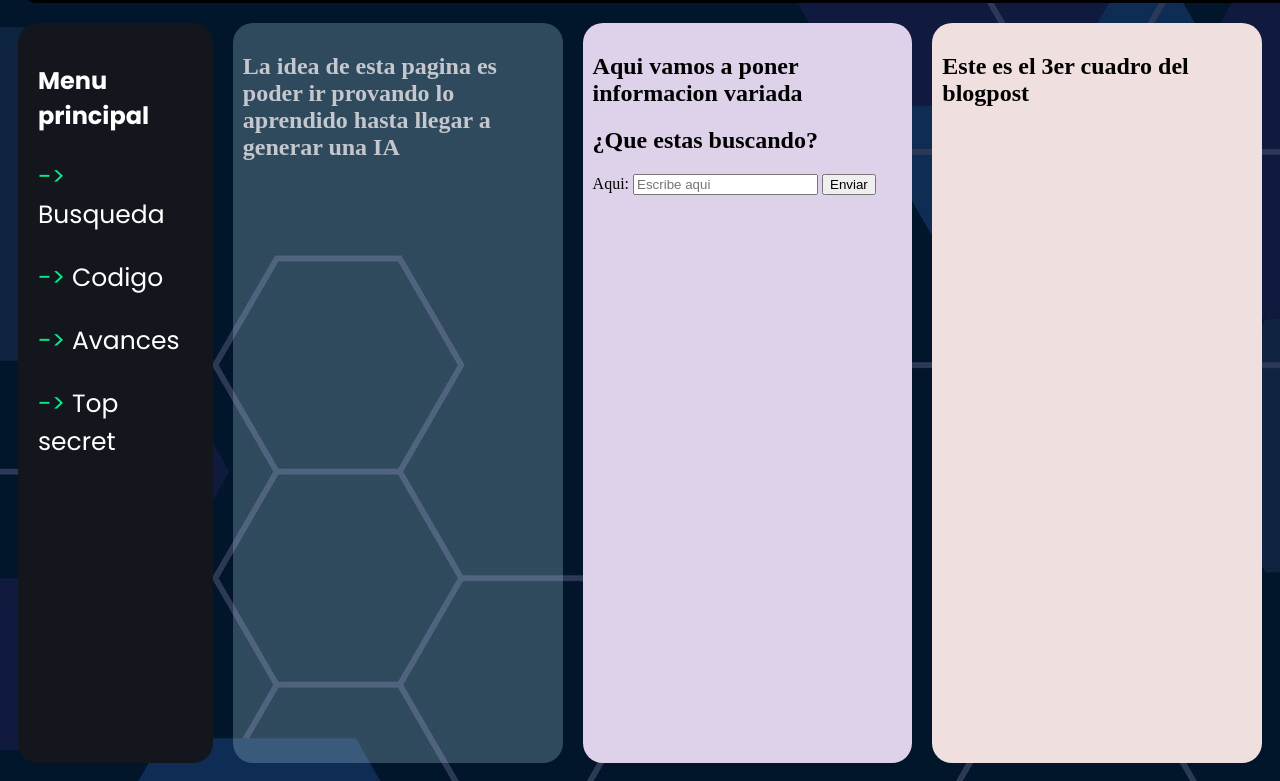
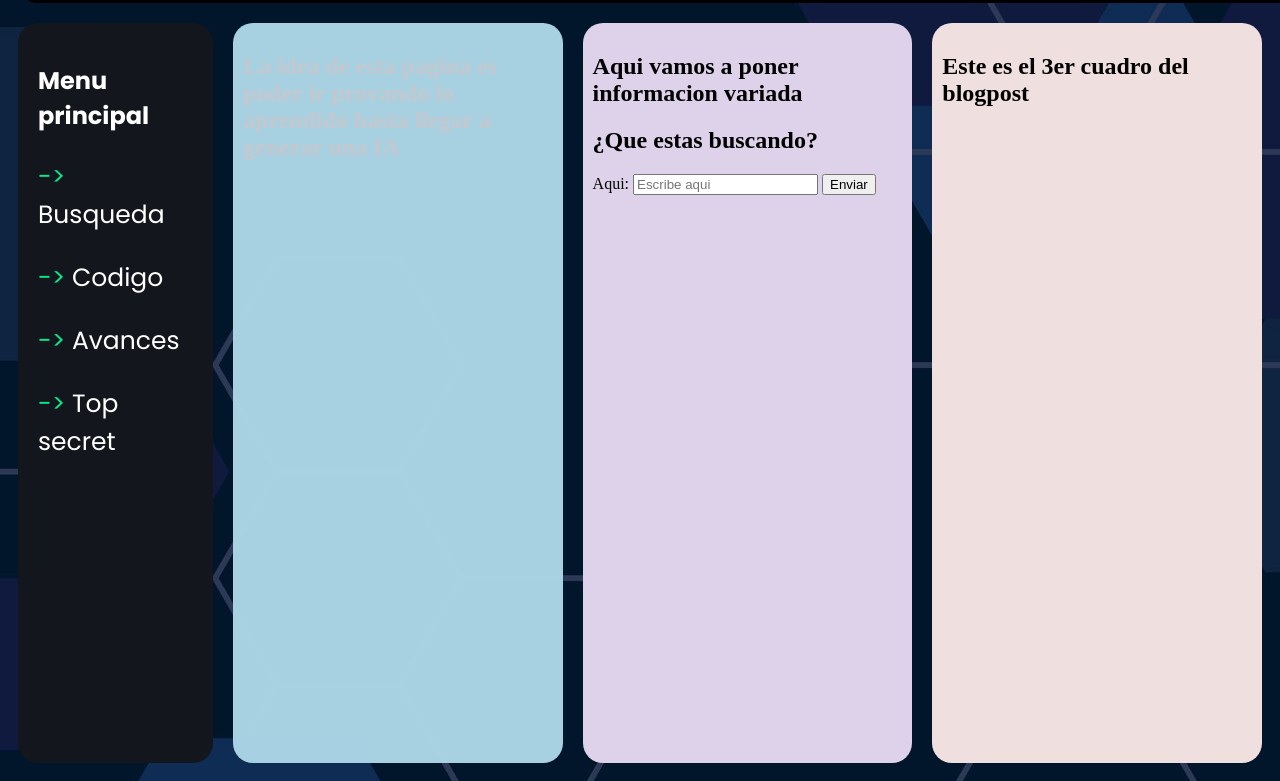
Before and after one commit to Jdelizadev/Blog-, a plain HTML site: page index.html in a window 1280 px wide. Shown: the part 95-876 px from the top of the page. Drawn offline with Linux system fonts and the light colour scheme.

Commit message:
prueba de color

```diff
--- a/styles.css
+++ b/styles.css
@@ -58,7 +58,7 @@ body {
     margin: 10px;
     padding: 10px;
     width: 500px;
-    background-color: rgba(172, 214, 230, 0.272);
+    background-color: rgba(172, 214, 230, 0.977);
 }
 .cuadro-dos {
     border-radius: 20px;
```
